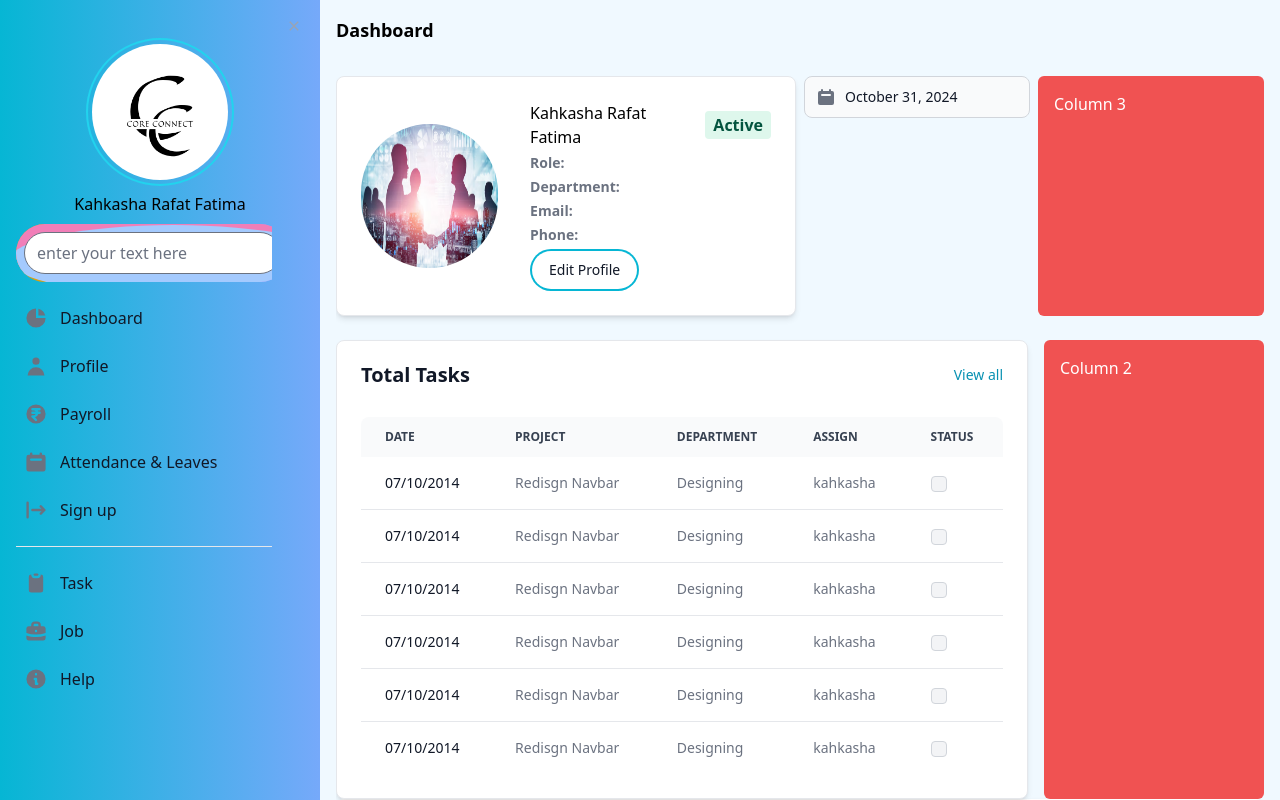
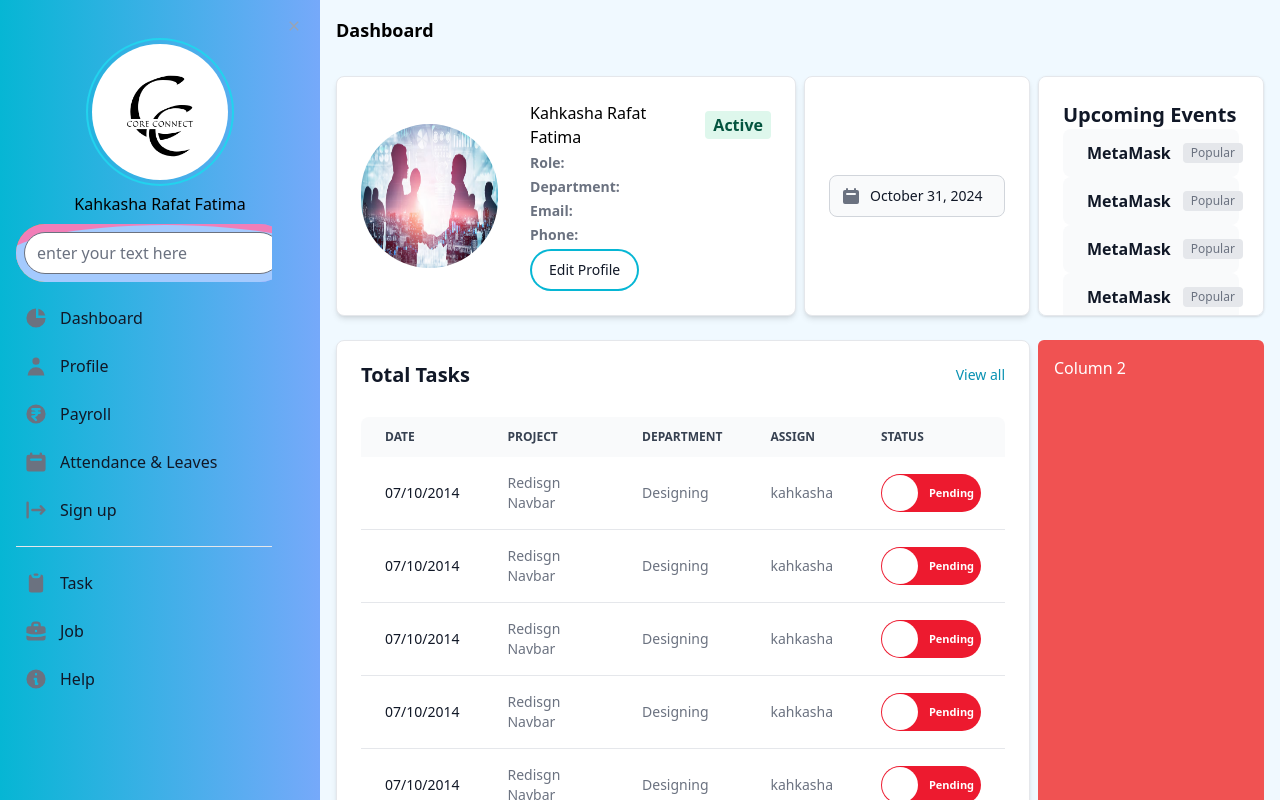
Before and after one commit to kahkasha17/CoreConnect-The-Employee-Management-System, a React (Vite) app: page / in a window 1280 px wide. Shown: the top 800 px of the page. Built offline with nearby package versions, Linux system fonts and the light colour scheme; a web font is replaced by a local one.

Commit message:
basic changes

```diff
--- a/package.json
+++ b/package.json
@@ -12,7 +12,8 @@
   "dependencies": {
     "flowbite-react": "^0.10.2",
     "react": "^18.3.1",
-    "react-dom": "^18.3.1"
+    "react-dom": "^18.3.1",
+    "react-switch": "^7.0.0"
   },
   "devDependencies": {
     "@eslint/js": "^9.13.0",
--- a/src/Components/TaskCalendar.jsx
+++ b/src/Components/TaskCalendar.jsx
@@ -1,25 +1,17 @@
-
-import { Datepicker } from 'flowbite-react';
-import React, { useState } from 'react'
+import { Datepicker, Card } from "flowbite-react";
+import React, { useState } from "react";
 
 export const TaskCalendar = () => {
-
   const [selectedDate, setSelectedDate] = useState(new Date()); // Date object
 
   return (
     <>
-<Datepicker
-
-  value={selectedDate}
-  onChange={setSelectedDate}
-
-/>
-
+     <Card className="flex flex-col justify-items-start h-full">
+  <Datepicker  value={selectedDate} onChange={setSelectedDate} />
+</Card>
 
     </>
-  )
-}
-
-
+  );
+};
 
 export default TaskCalendar;
--- a/src/Components/Tasklist.jsx
+++ b/src/Components/Tasklist.jsx
@@ -2,9 +2,14 @@
 
 import { Checkbox, Table } from "flowbite-react";
 import { Card } from "flowbite-react";
+
 import React from "react";
+import ToggleSwitch from "./ToggleSwitch";
 
 const Tasklist = () => {
+
+
+
   return (
     <Card className="max-w-4xl">
       <div className="mb-4 flex items-center justify-between">
@@ -36,7 +41,7 @@ const Tasklist = () => {
               <Table.Cell>Designing</Table.Cell>
               <Table.Cell>kahkasha</Table.Cell>
               <Table.Cell>
-                <Checkbox />
+              <ToggleSwitch/>
               </Table.Cell>
             </Table.Row>
             <Table.Row className="bg-white dark:border-gray-700 dark:bg-gray-800">
@@ -47,7 +52,7 @@ const Tasklist = () => {
               <Table.Cell>Designing</Table.Cell>
               <Table.Cell>kahkasha</Table.Cell>
               <Table.Cell>
-                <Checkbox />
+              <ToggleSwitch/>
               </Table.Cell>
             </Table.Row>
             <Table.Row className="bg-white dark:border-gray-700 dark:bg-gray-800">
@@ -58,7 +63,7 @@ const Tasklist = () => {
               <Table.Cell>Designing</Table.Cell>
               <Table.Cell>kahkasha</Table.Cell>
               <Table.Cell>
-                <Checkbox />
+              <ToggleSwitch/>
               </Table.Cell>
             </Table.Row>
             <Table.Row className="bg-white dark:border-gray-700 dark:bg-gray-800">
@@ -69,7 +74,7 @@ const Tasklist = () => {
               <Table.Cell>Designing</Table.Cell>
               <Table.Cell>kahkasha</Table.Cell>
               <Table.Cell>
-                <Checkbox />
+              <ToggleSwitch/>
               </Table.Cell>
             </Table.Row>
             <Table.Row className="bg-white dark:border-gray-700 dark:bg-gray-800">
@@ -80,7 +85,7 @@ const Tasklist = () => {
               <Table.Cell>Designing</Table.Cell>
               <Table.Cell>kahkasha</Table.Cell>
               <Table.Cell>
-                <Checkbox />
+              <ToggleSwitch/>
               </Table.Cell>
             </Table.Row>
             <Table.Row className="bg-white dark:border-gray-700 dark:bg-gray-800">
@@ -91,7 +96,7 @@ const Tasklist = () => {
               <Table.Cell>Designing</Table.Cell>
               <Table.Cell>kahkasha</Table.Cell>
               <Table.Cell>
-                <Checkbox />
+              <ToggleSwitch/>
               </Table.Cell>
             </Table.Row>
           </Table.Body>
--- /dev/null
+++ b/src/Components/ToggleSwitch.jsx
@@ -0,0 +1,58 @@
+import React, { useState } from "react";
+import Switch from "react-switch";
+
+
+const ToggleSwitch = () => {
+    const [checked, setChecked] = useState(false);
+
+    const handleChange = (checked) => {
+      setChecked(checked);
+    };
+
+    return (
+
+        <Switch
+          onChange={handleChange}
+          checked={checked}
+          onColor="#1ab1ed"
+          offColor="#ed1a2f"
+          width={100}
+          height={38}
+          uncheckedIcon={
+            <div
+              style={{
+                display: "flex",
+                alignItems: "center",
+                justifyContent: "center",
+                height: "100%",
+                fontSize: 11,     // Slightly larger font
+                color: "white",
+                fontWeight:"bolder",
+                paddingRight: 2,
+              }}
+            >
+              Pending
+            </div>
+          }
+          checkedIcon={
+            <div
+              style={{
+                display: "flex",
+                alignItems: "center",
+                justifyContent: "center",
+                height: "100%",
+                fontSize: 11,     // Slightly larger font
+                color: "white",
+                fontWeight:"bolder",
+                paddingLeft:4,
+                paddingRight: 2,
+              }}
+            >
+              Completed
+            </div>
+          }
+        />
+    );
+  };
+
+export default ToggleSwitch
--- /dev/null
+++ b/src/Components/UpcomingEvent.jsx
@@ -0,0 +1,130 @@
+"use client";
+
+import React from "react";
+
+const UpcomingEvent = () => {
+  return (
+    <div className="w-full max-w-sm p-4 bg-white border border-gray-200 rounded-lg shadow sm:p-6 dark:bg-gray-800 dark:border-gray-700 max-h-[30vh] overflow-y-auto">
+      <h5 className="text-base font-semibold text-gray-900 md:text-xl dark:text-white">
+        Upcoming Events
+      </h5>
+      <ul className="">
+        <li>
+          <a
+            href="#"
+            className="flex items-center p-3 text-base font-bold text-gray-900 rounded-lg bg-gray-50 hover:bg-gray-100 group hover:shadow dark:bg-gray-600 dark:hover:bg-gray-500 dark:text-white"
+          >
+            <svg
+              aria-hidden="true"
+              className="h-4"
+              viewBox="0 0 40 38"
+              fill="none"
+              xmlns="http://www.w3.org/2000/svg"
+            >
+              <path
+                d="M39.0728 0L21.9092 12.6999L25.1009 5.21543L39.0728 0Z"
+                fill="#E17726"
+              />
+              <path
+                d="M0.966797 0.0151367L14.9013 5.21656L17.932 12.7992L0.966797 0.0151367Z"
+                fill="#E27625"
+              />
+              {/* ...other SVG paths... */}
+            </svg>
+            <span className="flex-1 ms-3 whitespace-nowrap">MetaMask</span>
+            <span className="inline-flex items-center justify-center px-2 py-0.5 ms-3 text-xs font-medium text-gray-500 bg-gray-200 rounded dark:bg-gray-700 dark:text-gray-400">
+              Popular
+            </span>
+          </a>
+        </li>
+        <li>
+          <a
+            href="#"
+            className="flex items-center p-3 text-base font-bold text-gray-900 rounded-lg bg-gray-50 hover:bg-gray-100 group hover:shadow dark:bg-gray-600 dark:hover:bg-gray-500 dark:text-white"
+          >
+            <svg
+              aria-hidden="true"
+              className="h-4"
+              viewBox="0 0 40 38"
+              fill="none"
+              xmlns="http://www.w3.org/2000/svg"
+            >
+              <path
+                d="M39.0728 0L21.9092 12.6999L25.1009 5.21543L39.0728 0Z"
+                fill="#E17726"
+              />
+              <path
+                d="M0.966797 0.0151367L14.9013 5.21656L17.932 12.7992L0.966797 0.0151367Z"
+                fill="#E27625"
+              />
+              {/* ...other SVG paths... */}
+            </svg>
+            <span className="flex-1 ms-3 whitespace-nowrap">MetaMask</span>
+            <span className="inline-flex items-center justify-center px-2 py-0.5 ms-3 text-xs font-medium text-gray-500 bg-gray-200 rounded dark:bg-gray-700 dark:text-gray-400">
+              Popular
+            </span>
+          </a>
+        </li>
+        <li>
+          <a
+            href="#"
+            className="flex items-center p-3 text-base font-bold text-gray-900 rounded-lg bg-gray-50 hover:bg-gray-100 group hover:shadow dark:bg-gray-600 dark:hover:bg-gray-500 dark:text-white"
+          >
+            <svg
+              aria-hidden="true"
+              className="h-4"
+              viewBox="0 0 40 38"
+              fill="none"
+              xmlns="http://www.w3.org/2000/svg"
+            >
+              <path
+                d="M39.0728 0L21.9092 12.6999L25.1009 5.21543L39.0728 0Z"
+                fill="#E17726"
+              />
+              <path
+                d="M0.966797 0.0151367L14.9013 5.21656L17.932 12.7992L0.966797 0.0151367Z"
+                fill="#E27625"
+              />
+              {/* ...other SVG paths... */}
+            </svg>
+            <span className="flex-1 ms-3 whitespace-nowrap">MetaMask</span>
+            <span className="inline-flex items-center justify-center px-2 py-0.5 ms-3 text-xs font-medium text-gray-500 bg-gray-200 rounded dark:bg-gray-700 dark:text-gray-400">
+              Popular
+            </span>
+          </a>
+        </li>
+        <li>
+          <a
+            href="#"
+            className="flex items-center p-3 text-base font-bold text-gray-900 rounded-lg bg-gray-50 hover:bg-gray-100 group hover:shadow dark:bg-gray-600 dark:hover:bg-gray-500 dark:text-white"
+          >
+            <svg
+              aria-hidden="true"
+              className="h-4"
+              viewBox="0 0 40 38"
+              fill="none"
+              xmlns="http://www.w3.org/2000/svg"
+            >
+              <path
+                d="M39.0728 0L21.9092 12.6999L25.1009 5.21543L39.0728 0Z"
+                fill="#E17726"
+              />
+              <path
+                d="M0.966797 0.0151367L14.9013 5.21656L17.932 12.7992L0.966797 0.0151367Z"
+                fill="#E27625"
+              />
+              {/* ...other SVG paths... */}
+            </svg>
+            <span className="flex-1 ms-3 whitespace-nowrap">MetaMask</span>
+            <span className="inline-flex items-center justify-center px-2 py-0.5 ms-3 text-xs font-medium text-gray-500 bg-gray-200 rounded dark:bg-gray-700 dark:text-gray-400">
+              Popular
+            </span>
+          </a>
+        </li>
+        {/* Repeat the list items */}
+      </ul>
+    </div>
+  );
+};
+
+export default UpcomingEvent;
--- a/src/Pages/DashBoards/Employee/EmployeeDashboard.jsx
+++ b/src/Pages/DashBoards/Employee/EmployeeDashboard.jsx
@@ -1,6 +1,5 @@
 import React, { useState } from "react";
 import { SideDrawer } from "../../../Components/SideDrawer";
-import Navbar from "../../../Components/Navbar";
 import {
   HiBriefcase,
   HiCalendar,
@@ -49,7 +48,7 @@ export const EmployeeDashboard = () => {
 
   return (
     <>
-      <div className="h-screen flex overflow-hidden relative bg-sky-50">
+      <div className="flex relative bg-sky-50">
         <SideDrawer
           menuItems={menuData}
           isOpen={isSidebarOpen}
--- a/src/Pages/DashBoards/Employee/MainContent.jsx
+++ b/src/Pages/DashBoards/Employee/MainContent.jsx
@@ -4,10 +4,11 @@ import { Datepicker } from "flowbite-react";
 import Footers from "../../../Components/Footers";
 import TaskCalendar from '../../../Components/TaskCalendar'
 import Tasklist from "../../../Components/Tasklist";
+import UpcomingEvent from "../../../Components/UpcomingEvent";
 
 export const MainContent = () => {
   return (
-    <div className="h-screen overflow-y-auto">
+    <div className="h-screen ">
       <div className="container mx-auto">
         {/* First Row: Three Columns */}
         <div className="grid grid-cols-1 md:grid-cols-4 gap-2">
@@ -22,13 +23,13 @@ export const MainContent = () => {
           </div>
 
           {/* Third Column (takes one-quarter width) */}
-          <div className="col-span-1 bg-red-500 p-4 rounded-md">
-            <h2 className="text-white">Column 3</h2>
+          <div className="col-span-1  rounded-md">
+           <UpcomingEvent/>
           </div>
         </div>
 
         {/* Second Row: Two Columns, Adjusted Width */}
-        <div className="grid grid-cols-1 md:grid-cols-4 gap-4 mt-6">
+        <div className="grid grid-cols-1 md:grid-cols-4 gap-2 mt-6 mb-6 ">
           {/* First Column (takes 3/4 of width on medium+) */}
           <div className="col-span-3 rounded-md">
             <Tasklist/>
```
Also changed, not shown: 1 other file (tests, documents, lock files or other folders).
